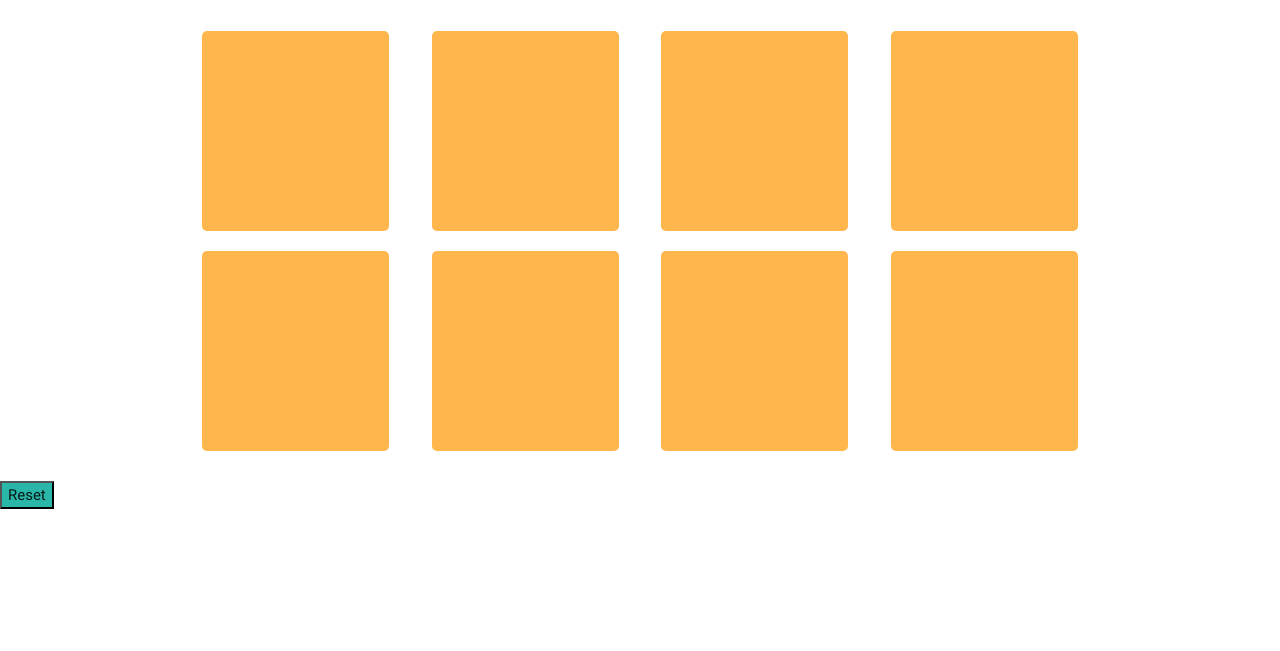
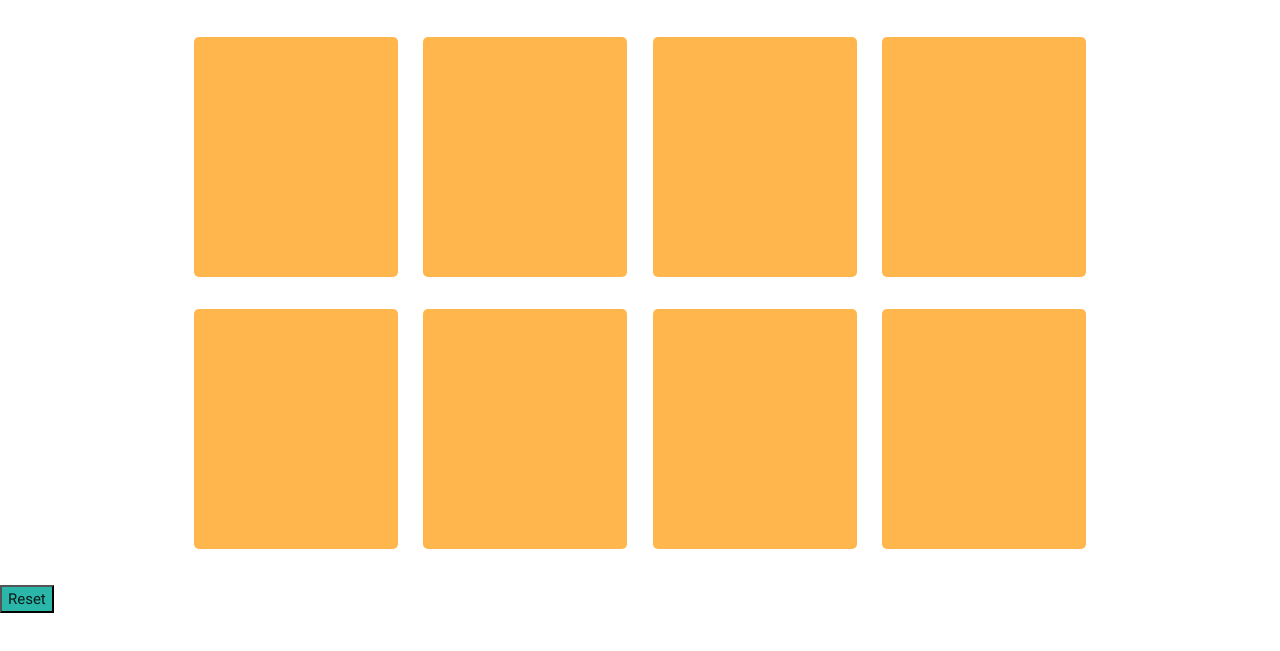
Before and after one commit to seanpascoe/memory-match, a plain HTML site: page index.html in a window 1280 px wide. Both pictures are taken after a click on the button "Reset". Shown: the part 105-756 px from the top of the page. Drawn offline with Linux system fonts and the light colour scheme.

Commit message:
add game reset function

```diff
--- a/css/main.css
+++ b/css/main.css
@@ -3,11 +3,15 @@
   display: flex;
   align-items: center;
   justify-content: center;
-  margin: 10px;
-  height: 200px;
+  margin: 2vh 1vw;
+  height: 30vh;
   border-radius: 5px;
   font-size: 2em;
   cursor: pointer;
+}
+
+.row .gamespace {
+  padding: 0;
 }
 
 .cardNum {
--- a/js/main.js
+++ b/js/main.js
@@ -64,29 +64,32 @@ function resetChoices() {
   choice1 = choice2 = "";
 }
 
-function resetCards(ch1, ch2) {
-  var ch1NumEl = ch1.firstElementChild;
-  var ch2NumEl = ch2.firstElementChild;
-
-  setCardBorder(ch1, ch2);
-  ch1NumEl.style.visibility = "hidden";
-  ch2NumEl.style.visibility = "hidden";
+//loops through arguments and sets border to none and card value element to hidden
+function resetCards() {
+  for (var i = 0; i < arguments.length; i++) {
+    var NumEl = arguments[i].firstElementChild;
+    setCardBorder(arguments[i]);
+    NumEl.style.visibility = "hidden";
+  }
 }
 
 function setCardBorder(ch1, ch2, result) {
-  if (result == "incorrect") {
+  if (result === "incorrect") {
     ch1.style.border = ch2.style.border = "2px solid red";
   } else if (result === "correct") {
     ch1.style.border = ch2.style.border = "2px solid green";
+  //check to see if there is no value for ch2, if so, changes only ch1 border to avoid error
+  } else if (ch2 == null) {
+    ch1.style.border = "none";
   } else {
-    ch1.style.border = ch2.style.border = "none"
+    ch1.style.border = ch2.style.border = "none";
   }
 }
 
 function resetGame() {
+  var card;
   for (var i = 1; i <= cardNumber; i++) {
-    let card = document.getElementById('card' + [i]);
-    console.log(card);
-    //resetCards(card);
+    card = document.getElementById('card' + [i]);
+    resetCards(card);
   }
 }
```
